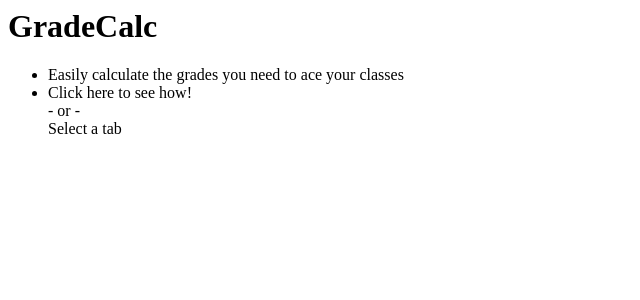
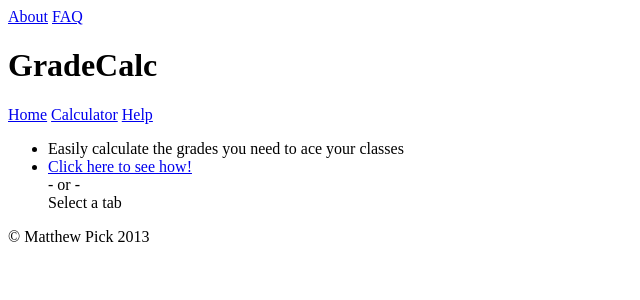
Before and after one commit to cybermatthew/AceMyGPA, a PHP site: page / in a window 1280 px wide. Shown: the top 300 px of the page, without its empty margins (0-640 px from the left). Run offline with PHP 8.4, Linux system fonts and the light colour scheme.

Commit message:
Created header, footer, and sidebar text

```diff
--- /dev/null
+++ b/gradecalc/footer.php
@@ -0,0 +1,5 @@
+    <div id=footer>
+    	 <p>&#169; Matthew Pick 2013</p>
+    </div>
+  </body>
+</html>
--- /dev/null
+++ b/gradecalc/header.php
@@ -0,0 +1,10 @@
+<html>
+  <head>
+    <title>GradeCalc</title>
+  </head>
+  <body>
+    <div id=topPane>
+      <a href="about.html">About</a>
+      <a href="faq.html">FAQ</a>
+    </div>
+    <h1>GradeCalc</h1>
--- a/gradecalc/index.php
+++ b/gradecalc/index.php
@@ -1,13 +1,9 @@
-<html>
-  <head>
-    <title>GradeCalc</title>
-  </head>
-  <body>
-    <h1>GradeCalc</h1>
-    <div id=frontPageText>
+<?PHP include("header.php"); ?>
+<?PHP include("sidebar.php"); ?>
+      <div id=frontPageText>
       <ul>
 	<li>Easily calculate the grades you need to ace your classes</li>
-	<li>Click here to see how!
+	<li><a href="help.php">Click here to see how!</a>
 	  <br>
 	  - or -
 	  <br>
@@ -15,5 +11,4 @@
 	</li>
       </ul>
     </div>
-  </body>
-</html>
+<?PHP include("footer.php"); ?>
--- /dev/null
+++ b/gradecalc/sidebar.php
@@ -0,0 +1,5 @@
+<div id=sidebar>
+     <a href="index.php">Home</a>
+     <a href="pointcalc.php">Calculator</a>
+     <a href="help.php">Help</a>
+</div>
```
Also changed, not shown: 3 other files.
